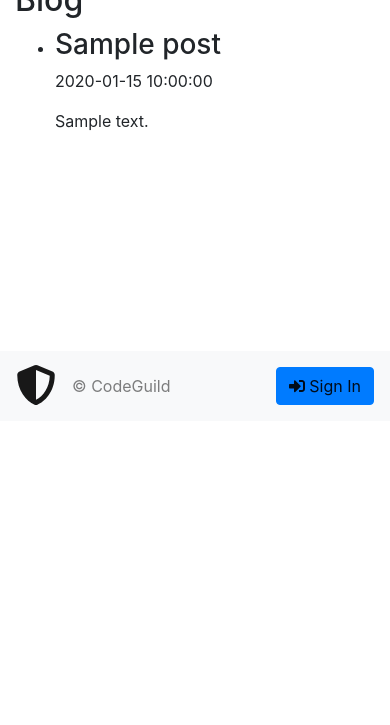
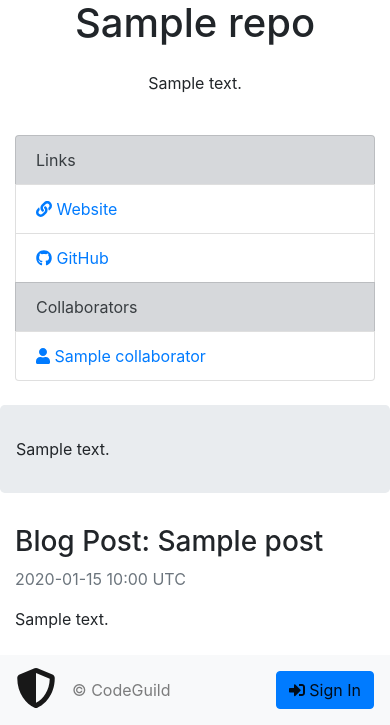
Before and after one commit to CodeGuild-co/Website, a Flask app: template templates/project.html in a window 390 px wide. Shown: the part 423-1148 px from the top of the page. Before the commit the page ends 828 px from the top, so only its background shows below. Run offline with Flask 2, Linux system fonts and the light colour scheme; the template is opened without the code that fills it: most values are stand-ins (such as "Sample title", 1, 10 or a date in 2020); some libraries are stand-ins or nearby versions.

Commit message:
Nicer looking project page

```diff
--- a/static/layout.css
+++ b/static/layout.css
@@ -1,3 +1,6 @@
 body, .wrapper {
    min-height:100vh;
 }
+.avatar {
+    border-radius: 20%;
+}
--- a/templates/project.html
+++ b/templates/project.html
@@ -2,50 +2,70 @@
 
 {% block content %}
 
-<h1>{{ repo.name }}</h1>
-
-<ul class="links">
-    {% if repo.website %}<li><a href="{{ repo.website }}">Website</a></li>{% endif %}
-    <li><a href="{{ repo.github }}">GitHub</a></li>
-</ul>
-
-<p class="lead">{{ repo.description }}</p>
-
-<h2>Contributors</h2>
-
-<ul class="contributors">
-    {% for c in repo.contributors %}
-        <li><a href="{{ c.link }}">{{ c.name }}</a></li>
+<div class="row">
+    <div class="col-12 col-sm-6 col-md-4 mt-4 text-center">
+        <img class="avatar w-100" src="https://api.adorable.io/avatars/300/{{ repo.name }}.png">
+    </div>
+    <div class="col-12 col-sm-6 col-md-4">
+        <h1 class="text-center mb-4">{{ repo.name }}</h1>
+        <p class="text-center">{{ repo.description }}</p>
+    </div>
+    <div class="col-12 col-md-4 mt-4">
+        <ul class="list-group">
+            <li class="list-group-item list-group-item-secondary">Links</li>
+            {% if repo.website %}
+                <li class="list-group-item">
+                    <a href="{{ repo.website }}">
+                        <i class="fa fa-link"></i>
+                        Website
+                    </a>
+                </li>
+            {% endif %}
+            <li class="list-group-item">
+                <a href="{{ repo.github }}">
+                    <i class="fab fa-github"></i>
+                    GitHub
+                </a>
+            </li>
+            <li class="list-group-item list-group-item-secondary">Collaborators</li>
+            {% for c in repo.collaborators %}
+                <li class="list-group-item">
+                    <a href="{{ c.link }}">
+                        <i class="fa fa-user"></i>
+                        {{ c.name }}
+                    </a>
+                </li>
             {% endfor %}
-</ul>
-
-<div class="summary trix-content">{{ repo.summary|replace('h1>', 'h2>')|safe }}</div>
             {% if is_editor %}
-    <div class="text-right">
-        <a href="{{ url_for('update_project', name=repo.name) }}" class="btn btn-primary">
+                <li class="list-group-item list-group-item-secondary">Admin</li>
+                <li class="list-group-item">
+                    <a href="{{ url_for('update_project', name=repo.name) }}">
                         <i class="fa fa-edit"></i>
                         Update Project
                     </a>
-    </div>
-{% endif %}
-
-<h2>Blog</h2>
-
-{% if is_editor %}
-    <div>
-        <a href="{{ url_for('create_blog_post', project_name=repo.name) }}" class="btn btn-success">
+                </li>
+                <li class="list-group-item">
+                    <a href="{{ url_for('create_blog_post', project_name=repo.name) }}">
                         <i class="fa fa-plus"></i>
                         Create Blog Post
                     </a>
+                </li>
+            {% endif %}
+        </ul>
     </div>
-{% endif %}
+</div>
 
-<ul class="posts">
+<div class="row mt-4">
+    <div class="col-12 jumbotron">
+        <div class="summary trix-content">{{ repo.summary|replace('h1>', 'h2>')|safe }}</div>
+    </div>
+</div>
+
 {% for p in posts %}
-        <li>
-            <h3>{{ p.name }}</h3>
-            <p class="created_on">{{ p.created_on }}</p>
-            <div class="body trix-content">{{ p.body|safe }}</div>
+    <div class="row mb-4"><div class="col">
+        <h3>Blog Post: {{ p.name }}</h3>
+        <p class="text-secondary">{{ p.created_on.strftime('%Y-%m-%d %H:%M UTC') }}</p>
+        <div class="trix-content">{{ p.body|replace('h1>', 'h3>')|safe }}</div>
         {% if is_editor %}
             <div class="text-right">
                 <a href="{{ url_for('update_blog_post', project_name=repo.name, post_id=p.id) }}" class="btn btn-primary">
@@ -58,10 +78,7 @@
                 </a>
             </div>
         {% endif %}
-        </li>
-    {% else %}
-        <li>No blog posts yet :(</li>
+    </div></div>
 {% endfor %}
-</ul>
 
 {% endblock %}
```
Lines whose indentation alone changed are shown as unchanged.
